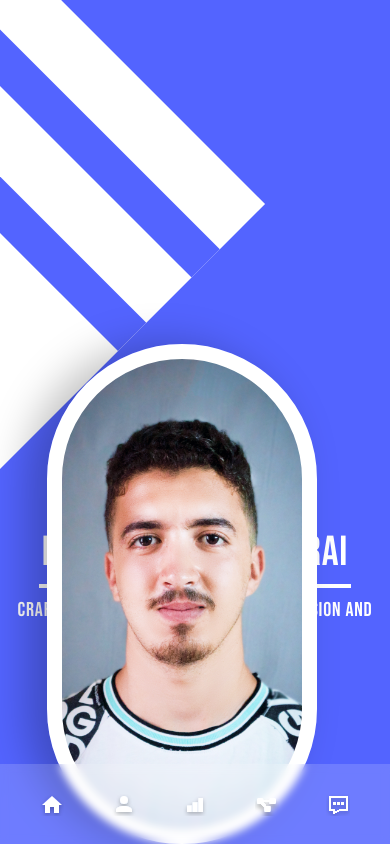
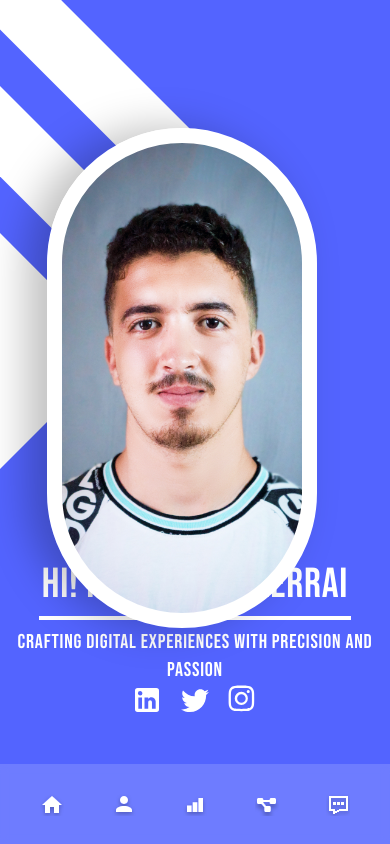
Before and after one commit to yassinkr/portfolio, a React (Vite) app: page / in a window 390 px wide. Shown: the top 844 px of the page. Built offline with nearby package versions, Linux system fonts and the light colour scheme.

Commit message:
made it responsive again 4

```diff
--- a/src/Componentes/landing_catch.jsx
+++ b/src/Componentes/landing_catch.jsx
@@ -23,7 +23,7 @@ const LandingCatch = () => {
   return (
 
     <div className='bg-myblue flex justify-center lg:justify-end items-end lg:items-center text-center text-white h-screen w-full relative overflow-hidden'>
-      <div style={containerStyle} className='w-[270px] h-[500px] lg:w-[330px] lg:h-[600px] left-[12%] sm:left-[30%] md:left-[36%] lg:left-[22%] 3xl:left-[490px] lg:top-32 sm:top-32'></div>
+      <div style={containerStyle} className='w-[270px] h-[500px] lg:w-[330px] lg:h-[600px] left-[12%] sm:left-[30%] md:left-[36%] lg:left-[22%] 3xl:left-[490px] top-32 lg:top-32 sm:top-32'></div>
         <div className=' bg-white absolute left-[-80rem] md:left-[-70rem] lg:left-[-65rem] 3xl:left-[-46rem] md:top-[-10rem] lg:top-[-19rem] h-[80rem] rotate-45 aspect-square flex flex-col gap-16  py-16 z-0'>
         <div className='bg-myblue w-full h-10'></div>
         <div className='bg-myblue w-full h-10'></div>
@@ -35,7 +35,7 @@ const LandingCatch = () => {
      <img src={sparcle2} alt="sparcle2" />
       </div>
 
-      <div className='flex flex-col justify-center items-center mb-40 sm:mb-[20rem] md:mb-32 lg:mb-36  lg:mr-[5%] xl:mr-[7%]  3xl:px-80'>
+      <div className='flex flex-col justify-center items-center mb-32 lg:mb-36  lg:mr-[5%] xl:mr-[7%]  3xl:px-80'>
         <div className=' font-md text-42 xl:text-7xl text-white'>
           HI! I am Yassin Kerrai
         </div>
```
